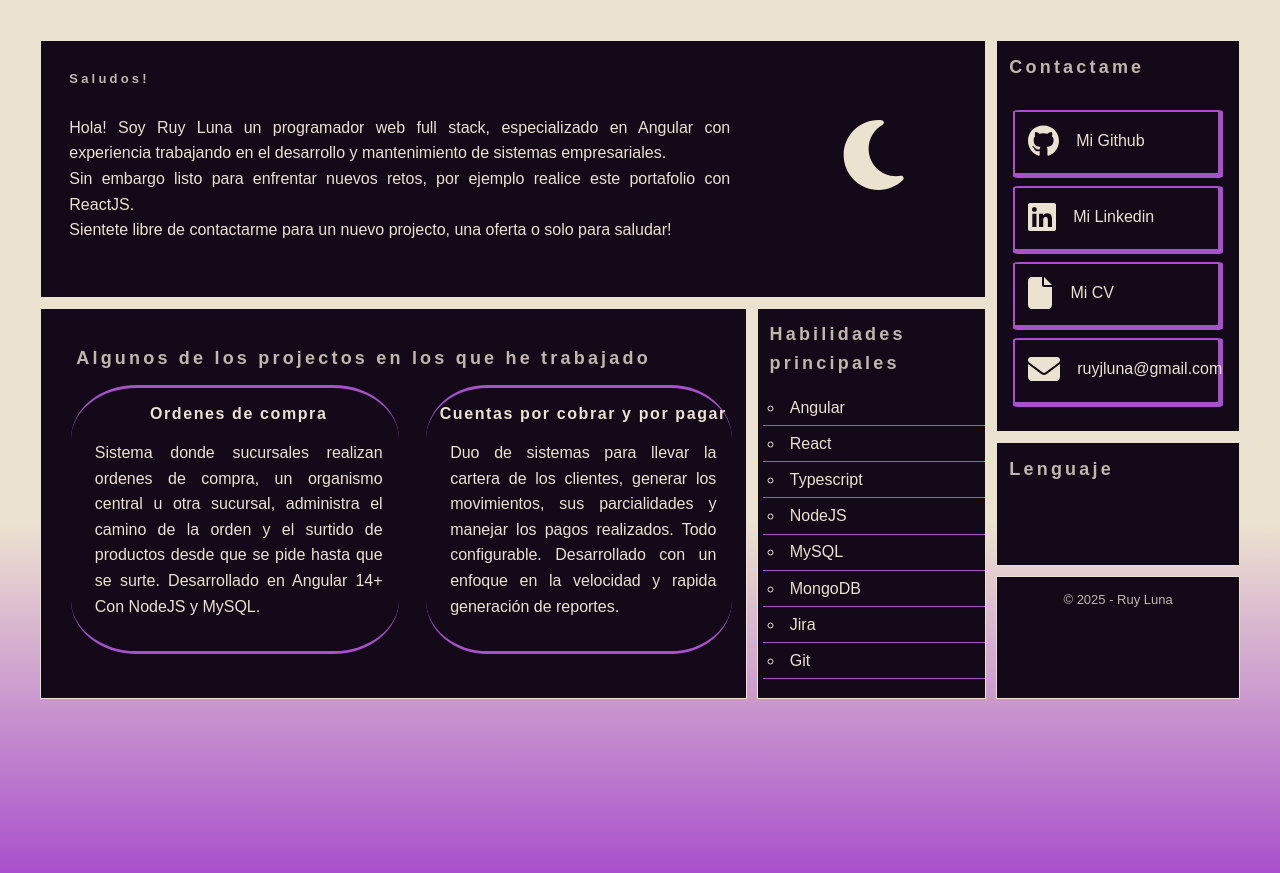
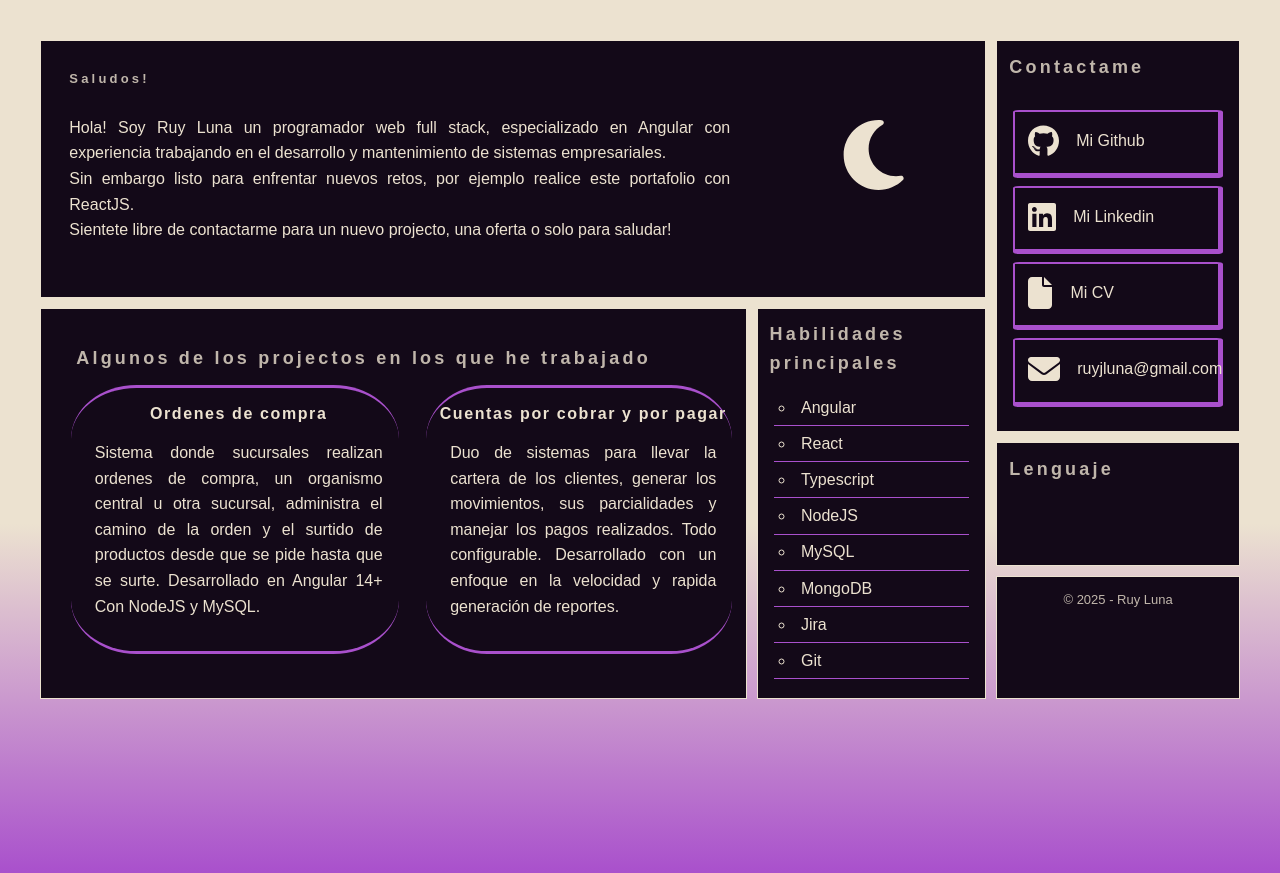
Before and after one commit to RuyLuna/portfolio, a React (Vite) app: page / in a window 1280 px wide. Built offline with nearby package versions, Linux system fonts and the light colour scheme.

Commit message:
small bugfix in the skills list

```diff
--- a/package.json
+++ b/package.json
@@ -4,8 +4,6 @@
   "version": "0.0.0",
   "type": "module",
   "main": "index.html",
-  "homepage": "./",
-  "base": "/dist/",
   "scripts": {
     "dev": "vite",
     "build": "vite build",
--- a/src/components/Container/Container.css
+++ b/src/components/Container/Container.css
@@ -46,7 +46,7 @@
 .skills ul {
     list-style: circle inside;
 
-    padding-left: .3rem;
+    padding-inline: 1rem;
 }
 
 .cycling-list li {
--- a/vite.config.js
+++ b/vite.config.js
@@ -5,5 +5,8 @@ import netlify from "@netlify/vite-plugin";
 // https://vite.dev/config/
 export default defineConfig({
   plugins: [react(), netlify()],
-  base: "/"
+  base: "/",
+  build: {
+    outDir: 'dist'
+  }
 })
```
